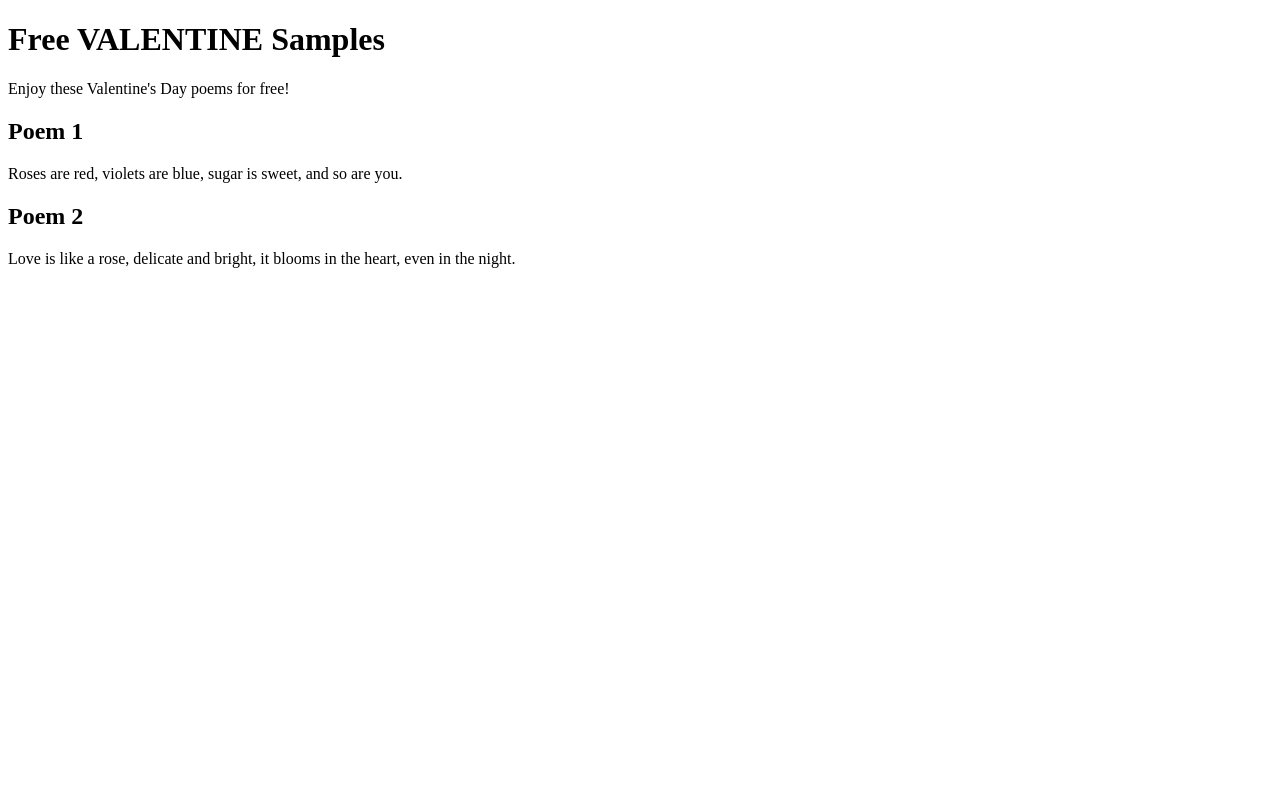
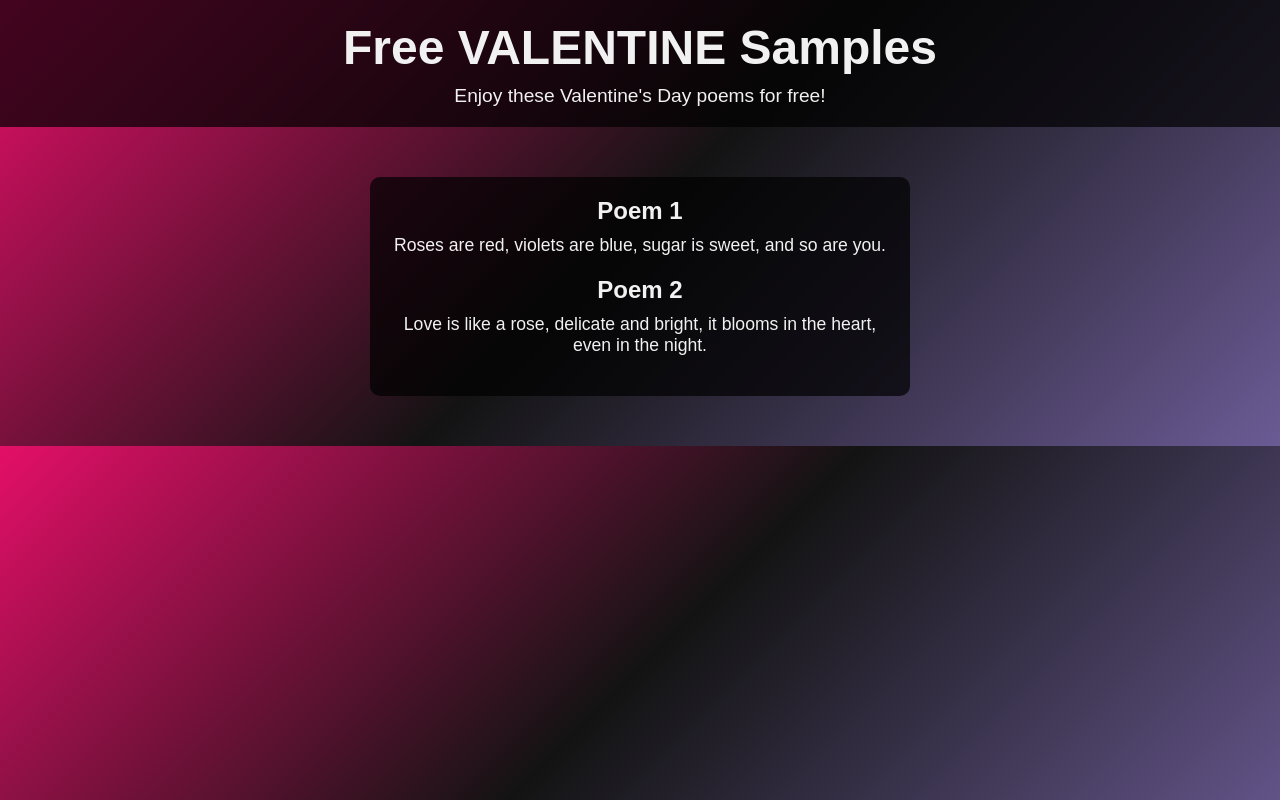
Before and after one commit to pal14920251/vpg3, a plain HTML site: page index.html in a window 1280 px wide. Drawn offline with Linux system fonts and the light colour scheme.

Commit message:
Update index.html

```diff
--- a/index.html
+++ b/index.html
@@ -26,5 +26,5 @@
 </body>
 </html>
 <head>
-    <link rel="stylesheet" href="vpg3.css">
+    <link rel="stylesheet" href="style.css">
 </head>
```
